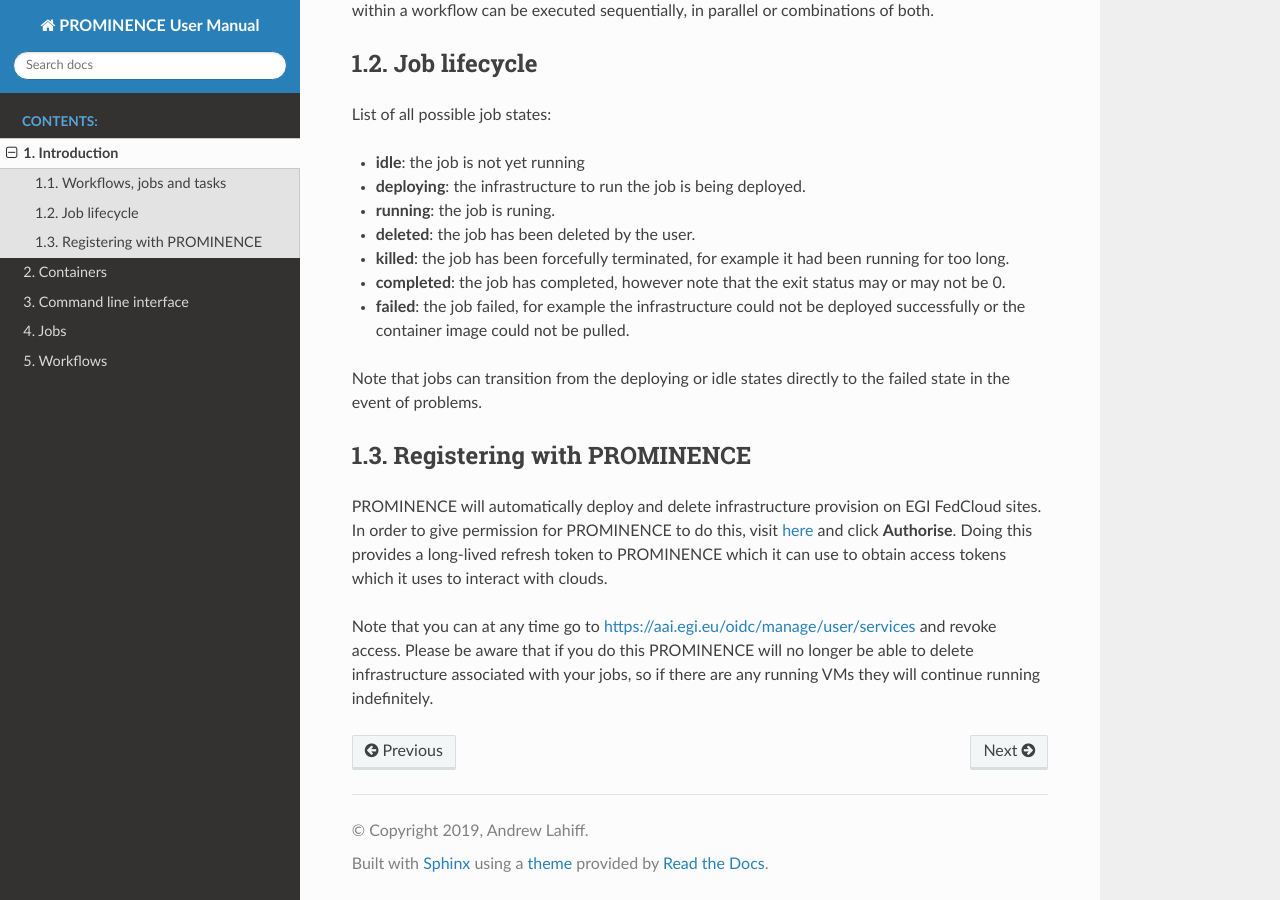
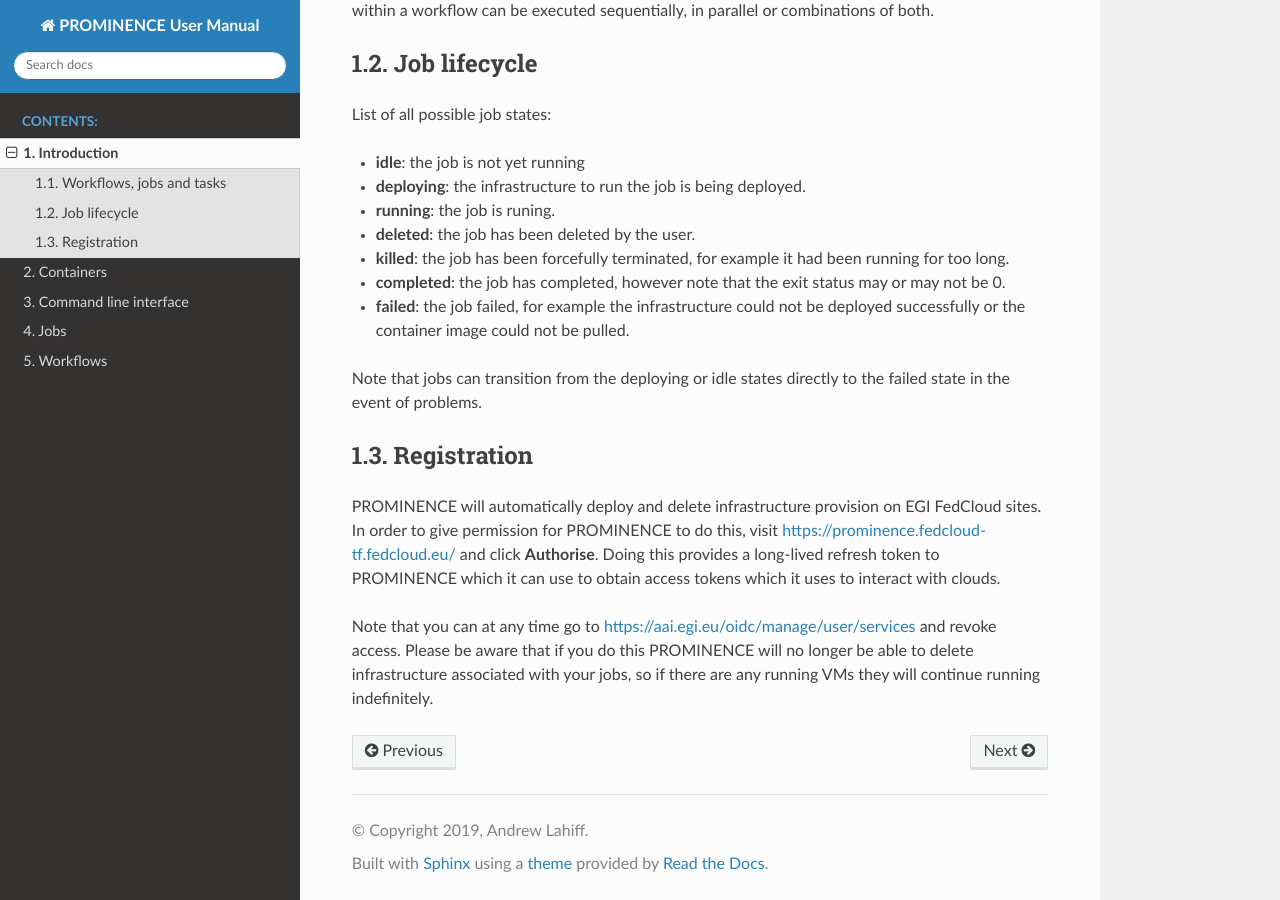
Before and after one commit to prominence-eosc/docs-eosc, a Sphinx documentation site: the page built from source/introduction.rst, in a window 1280 px wide and 900 px high, scrolled down 1057 px. Built offline with Sphinx 7.4.7 and the Read the Docs theme 2.0.0, drawn with Linux system fonts in a browser that asks for light colours.

Commit message:
Add registration section

```diff
--- a/source/introduction.rst
+++ b/source/introduction.rst
@@ -50,9 +50,9 @@ List of all possible job states:
 
 Note that jobs can transition from the deploying or idle states directly to the failed state in the event of problems.
 
-Registering with PROMINENCE
----------------------------
+Registration
+------------
 
-PROMINENCE will automatically deploy and delete infrastructure provision on EGI FedCloud sites. In order to give permission for PROMINENCE to do this, visit `here <https://prominence.fedcloud-tf.fedcloud.eu/>`_ and click **Authorise**. Doing this provides a long-lived refresh token to PROMINENCE which it can use to obtain access tokens which it uses to interact with clouds.
+PROMINENCE will automatically deploy and delete infrastructure provision on EGI FedCloud sites. In order to give permission for PROMINENCE to do this, visit `https://prominence.fedcloud-tf.fedcloud.eu/ <https://prominence.fedcloud-tf.fedcloud.eu/>`_ and click **Authorise**. Doing this provides a long-lived refresh token to PROMINENCE which it can use to obtain access tokens which it uses to interact with clouds.
 
 Note that you can at any time go to `https://aai.egi.eu/oidc/manage/user/services <https://aai.egi.eu/oidc/manage/user/services>`_ and revoke access. Please be aware that if you do this PROMINENCE will no longer be able to delete infrastructure associated with your jobs, so if there are any running VMs they will continue running indefinitely.
```
